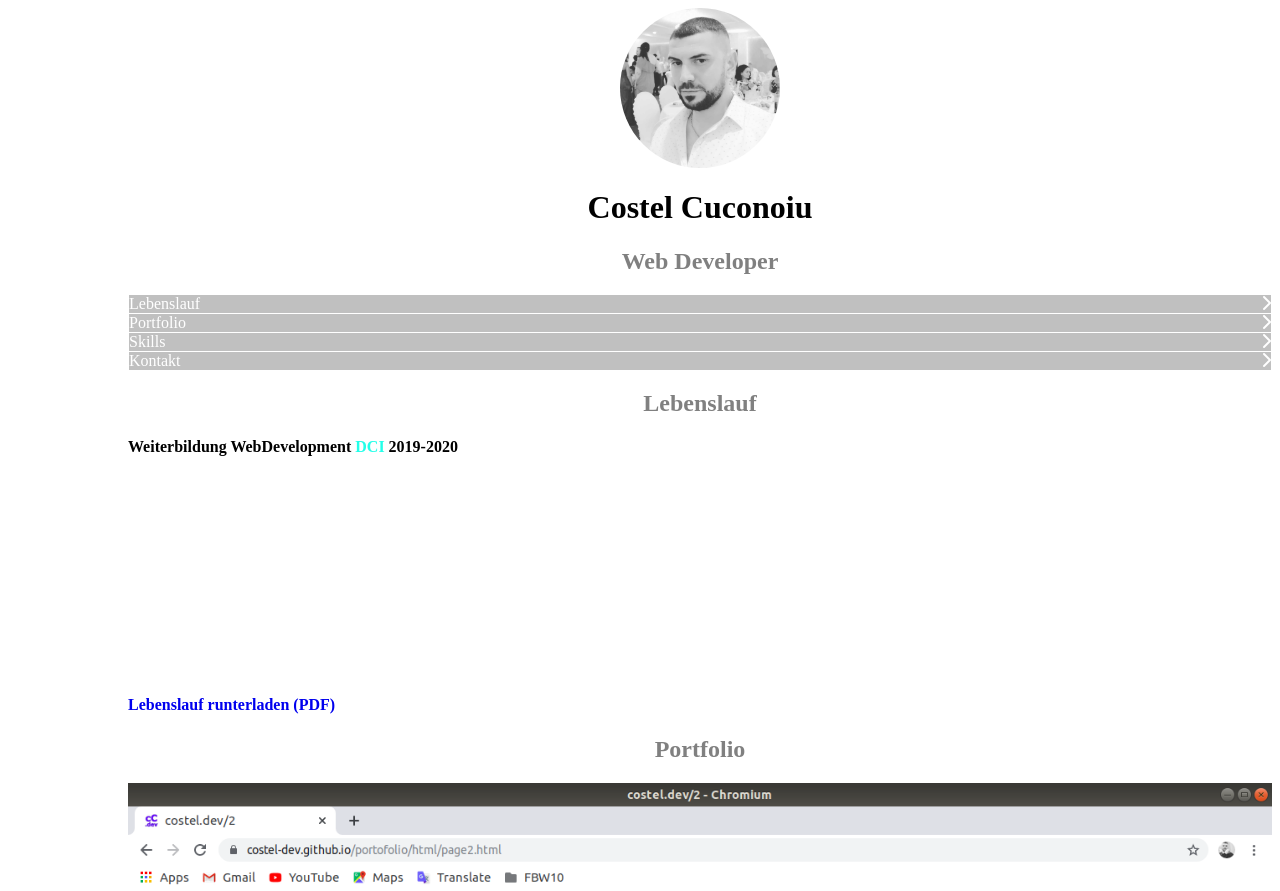
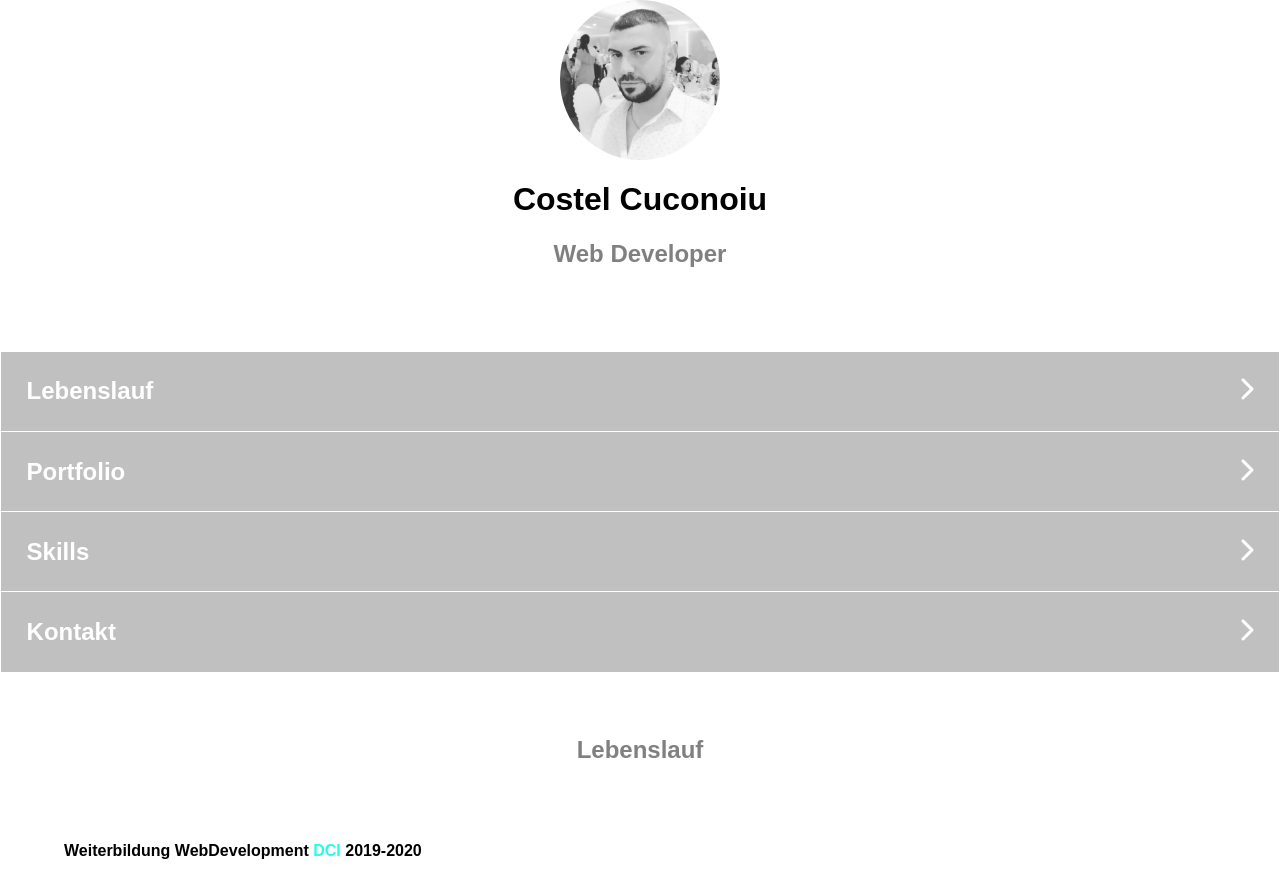
Before and after one commit to fbw9dus/portfolio-costel-dev, a plain HTML site: page index.html in a window 1280 px wide. Shown: the top 891 px of the page. Drawn offline with Linux system fonts and the light colour scheme.

Commit message:
final touch

```diff
--- a/css/style.css
+++ b/css/style.css
@@ -1,5 +1,9 @@
 body {
-  margin-left: 10%;
+  margin: 0px;
+  font-family: Arial, Helvetica, sans-serif;
+}
+main {
+  margin: 5%;
 }
 .me {
   width: 10em;
@@ -15,10 +19,14 @@ h2 {
 }
 h2 {
   color: gray;
+  /*  border-bottom: 1px solid grey; */
+  padding-bottom: 5%;
 }
 nav div {
   background: silver;
   margin: 1px;
+  font-size: 1.5em;
+  padding: 2%;
 }
 a div {
   color: white;
@@ -26,11 +34,19 @@ a div {
 a {
   text-decoration: none;
 }
+nav a {
+  font-weight: bolder;
+}
+
+.lebenslauf {
+  padding-bottom: 80%;
+}
+
 .dci {
   color: rgb(34, 255, 233);
 }
+/* ============================== */
 
-/* ============================== */
 /* SkillsBar Stylling  */
 
 .skillBox {
@@ -75,4 +91,6 @@ a {
 .favtext {
   font-size: 2em;
   color: gray;
+  line-height: 48px;
+  vertical-align: top;
 }
--- a/index.html
+++ b/index.html
@@ -14,8 +14,8 @@
         <img class="me" src="images/me.jpg" alt="Portret">
         <h1>Costel Cuconoiu</h1>
         <h2>Web Developer</h2>
+        <!-- Navigation Bar -->
         <nav>
-
             <a href="./index.html#lebenslauf">
                 <div>Lebenslauf<i class="fas fa-chevron-right"></i>
                 </div>
@@ -32,30 +32,23 @@
                 <div>Kontakt<i class="fas fa-chevron-right"></i>
                 </div>
             </a>
+        </nav>
+        <!-- ======================================================= -->
+    </header>
 
-        </nav>
-    </header>
     <main>
         <section id="lebenslauf">
             <h2>Lebenslauf</h2>
-            <h4>Weiterbildung WebDevelopment <a href="https://digitalcareerinstitute.org/" target="_blank"><span
-                        class="dci">DCI</span></a> 2019-2020
+
+            <h4 class="lebenslauf">Weiterbildung WebDevelopment <a href="https://digitalcareerinstitute.org/"
+                    target="_blank"><span class="dci">DCI</span></a> 2019-2020
             </h4>
-            <br>
-            <br>
-            <br>
-            <br>
-            <br>
-            <br>
-            <br>
-            <br>
-            <br>
-            <br>
-            <br>
+
             <h4><a href="./pdf/ticket.pdf" download="CostelCuconoiu.pdf">Lebenslauf runterladen (PDF)</a></h4>
         </section>
         <section id="portfolio">
             <h2>Portfolio</h2>
+
             <a href="https://costel-dev.github.io/portofolio/" target="_blank"><img src="images/portfolio.png"
                     alt="webpage" width="100%"></a>
             <br>
@@ -66,6 +59,7 @@
         </section>
         <section id="skills">
             <h2>Skills</h2>
+
             <div class="center">
                 <div class="skillBox">
                     <p>HTML/CSS</p>
@@ -92,6 +86,7 @@
         </section>
         <section id="kontakt">
             <h2>Meine Kontaktdaten</h2>
+
             <a href="#" target="_blank" rel="noopener noreferrer"><i class="fab fa-twitter-square favicon"></i></a><span
                 class="favtext">@costel-dev</span><br>
             <a href="mailto:costelcuconoiu@gmail.com"><i class="fas fa-envelope-square favicon"></i></a><span
```
Also changed, not shown: 1 other file.
